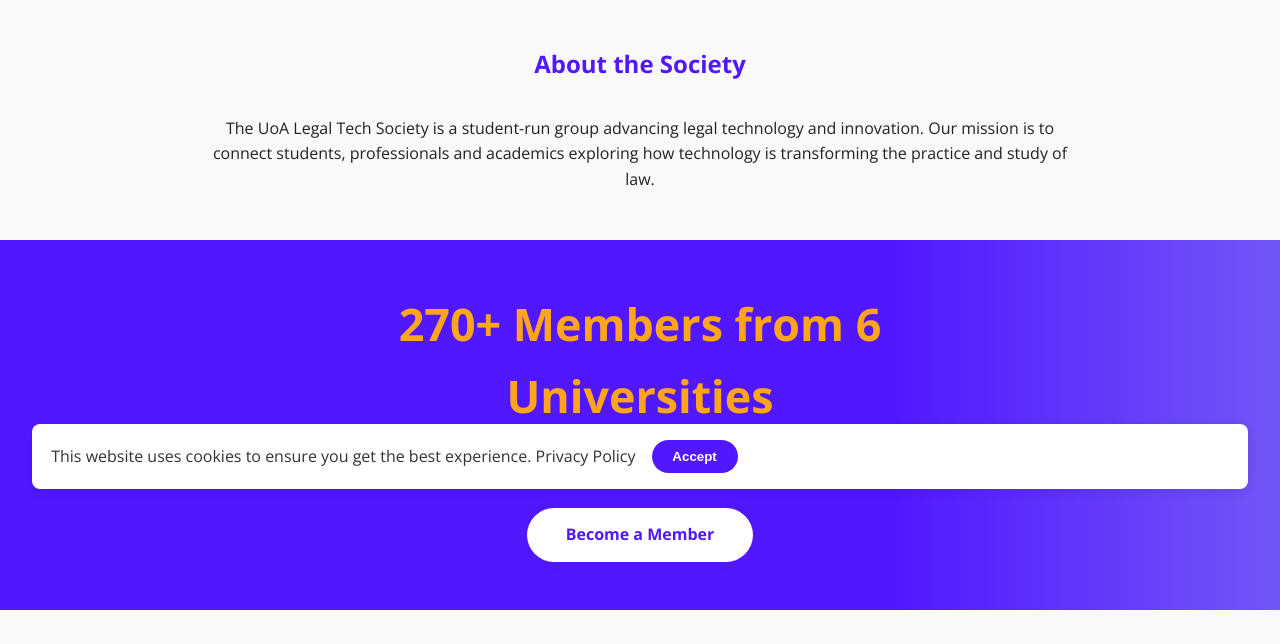
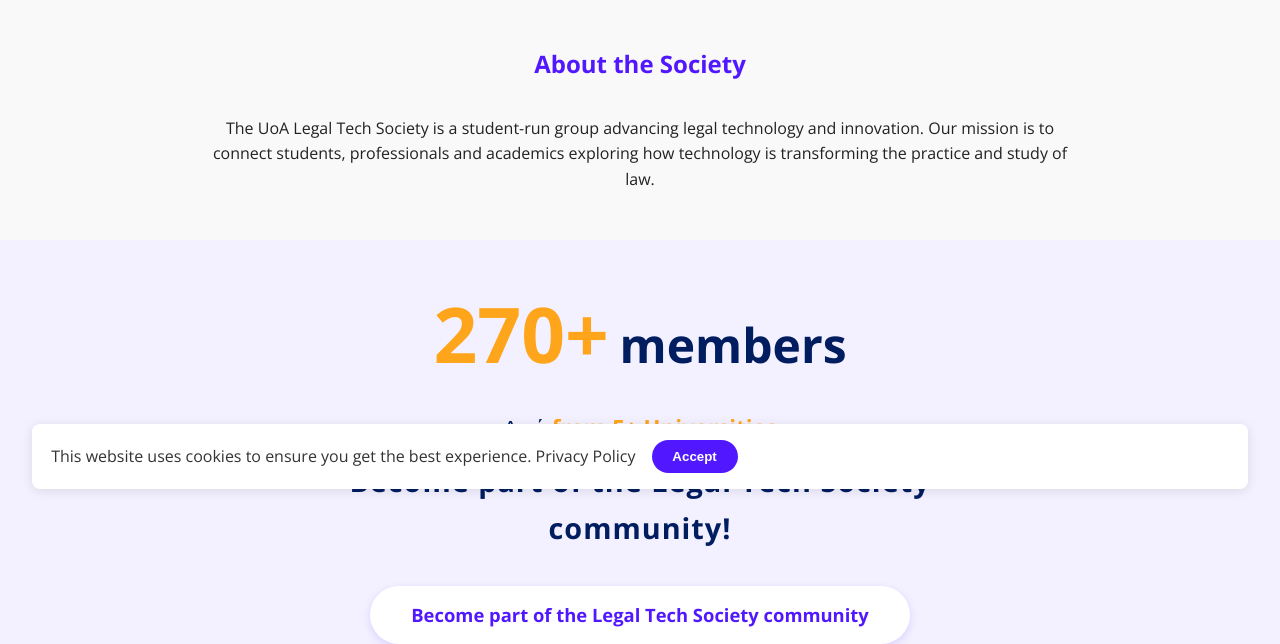
Before and after one commit to aravossis/uoalegaltechsociety, a plain HTML site: page index.html in a window 1280 px wide. Shown: the part 311-955 px from the top of the page. Drawn offline with nearby package versions, Linux system fonts and the light colour scheme.

Commit message:
Update index.html

```diff
--- a/index.html
+++ b/index.html
@@ -259,6 +259,52 @@
       header h1{font-size:2.6rem}
       #join-cta h2{font-size:2.8rem}
     }
+    /* --- Join CTA look & feel --- */
+#join-cta{
+  background:#F3F1FF;       /* light lavender */
+  color:#001D60;            /* default navy */
+  text-align:center;
+  padding:3.5rem 1rem 3rem;
+}
+
+.cta-number{
+  color:#FFA51B;            /* bright yellow */
+  font-size:4.8rem;
+  font-weight:800;
+  line-height:1;
+}
+
+.cta-members{
+  font-size:3rem;
+  font-weight:700;
+  margin-left:0.4rem;
+}
+
+.cta-line{
+  font-size:1.4rem;
+  margin:1.6rem 0 0.8rem;
+}
+
+.hl-yellow{color:#FFA51B;font-weight:700;}
+
+.cta-unis{
+  font-size:1.8rem;
+  font-weight:700;
+  letter-spacing:1px;
+  margin-bottom:2.2rem;
+}
+
+/* keep the existing button styles but add a slight shadow tweak */
+.cta-btn{
+  background:#fff;
+  color:var(--primary);
+  padding:0.9rem 2.6rem;
+  border-radius:40px;
+  font-weight:700;
+  font-size:1.15rem;
+  box-shadow:0 3px 8px rgba(81,24,255,.15);
+}
+
   </style>
 </head>
 <body>
@@ -295,14 +341,28 @@
     <p>The UoA Legal Tech Society is a student-run group advancing legal technology and innovation. Our mission is to connect students, professionals and academics exploring how technology is transforming the practice and study of law.</p>
   </section>
 
+
   <!-- ===== JOIN CTA ===== -->
-  <section id="join-cta">
-    <div class="cta-inner">
-      <h2>270+ Members from 6 Universities</h2>
-      <p class="cta-sub">Become part of the Legal Tech Society community!</p>
-      <a href="https://forms.gle/Maad5N4tk7XgCqyv8" class="cta-btn" target="_blank" rel="noopener">Become a Member</a>
-    </div>
-  </section>
+<section id="join-cta">
+  <div class="cta-inner">
+    <p class="cta-big">
+      <span class="cta-number">270+</span>
+      <span class="cta-members">members</span>
+    </p>
+
+    <p class="cta-line">
+      Από <span class="hl-yellow">from 5+ Universities</span>
+    </p>
+
+    <p class="cta-unis">Become part of the Legal Tech Society community!</p>
+
+    <a href="https://forms.gle/Maad5N4tk7XgCqyv8"
+       class="cta-btn" target="_blank" rel="noopener">
+      Become part of the Legal Tech Society community
+    </a>
+  </div>
+</section>
+
 
   <!-- ===== PAST EVENTS ===== -->
   <section id="past-events">
@@ -390,7 +450,7 @@
   <!-- ===== FOOTER ===== -->
 <footer>
   <p style="margin-bottom:0.6rem">
-    © 2025 University of Athens Legal Tech Society. Proudly vibecoded by UoA Legal Tech Society's team.
+    © 2025 University of Athens Legal Tech Society. Proudly vibecoded by our team!
   </p>
 
   <ul class="footer-social">
```
